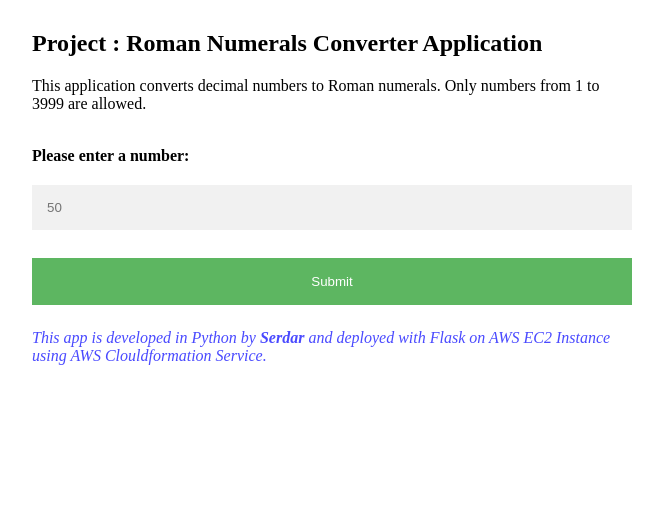
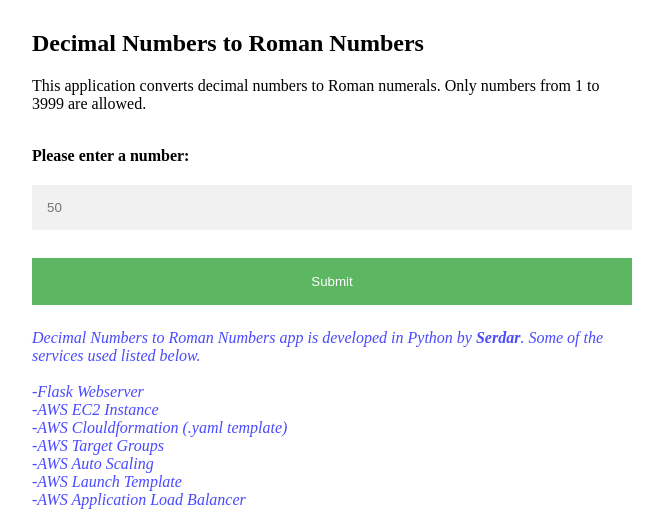
Before and after one commit to D1634-Omar/Roman-Numerals-Converter, a Flask app: page / in a window 1280 px wide. Shown: the part 420-945 px from the top of the page, without its empty margins (308-971 px from the left). Before the commit the page ends 785 px from the top, so only its background shows below. Run offline with Flask 2, Linux system fonts and the light colour scheme.

Commit message:
HTML code customized

```diff
--- a/templates/index.html
+++ b/templates/index.html
@@ -4,7 +4,7 @@
 <head>
   <meta charset="UTF-8" />
   <meta name="viewport" content="width=device-width, initial-scale=1.0" />
-  <title>Clarusway Project - 001</title>
+  <title>Roman Numbers to Decimal Numbers</title>
   <style>
     body {
       max-width: 600px;
@@ -59,9 +59,9 @@
 
 <body>
 
-  <div><img src="https://clarusway.com/wp-content/uploads/2020/06/clarusway_logo.png" /></div>
+  <div><img src="https://www.nydailynews.com/resizer/MR8pnI_1qk6zTabyy4pkM-6C-hA=/800x310/top/arc-anglerfish-arc2-prod-tronc.s3.amazonaws.com/public/4AIPRWVZM4GEGFYOLFTQOIL53U.jpg" style="width:400px"/></div>
 
-  <h2>Project : Roman Numerals Converter Application</h2>
+  <h2>Decimal Numbers to Roman Numbers</h2>
   <p>This application converts decimal numbers to Roman numerals. Only numbers from 1 to 3999 are allowed.</p><br>
 
   <form action="/" method="post">
@@ -73,7 +73,16 @@
     {% endif %}
   </form>
 
-  <p class="footnote"><i>This app is developed in Python by <b>{{ developer_name }}</b> and deployed with Flask on AWS EC2 Instance using AWS Clouldformation Service.</i></p>
+  <p class="footnote"><i>Decimal Numbers to Roman Numbers app is developed in Python by <b>{{ developer_name }}</b>.
+    Some of the services used listed below. <br><br>
+    -Flask Webserver<br>
+    -AWS EC2 Instance<br>
+    -AWS Clouldformation (.yaml template)<br>
+    -AWS Target Groups<br>
+    -AWS Auto Scaling<br>
+    -AWS Launch Template<br>
+    -AWS Application Load Balancer<br>
+  </i></p>
 </body>
 
 </html>
```
Also changed, not shown: templates/result.html (+17 -9 lines).
